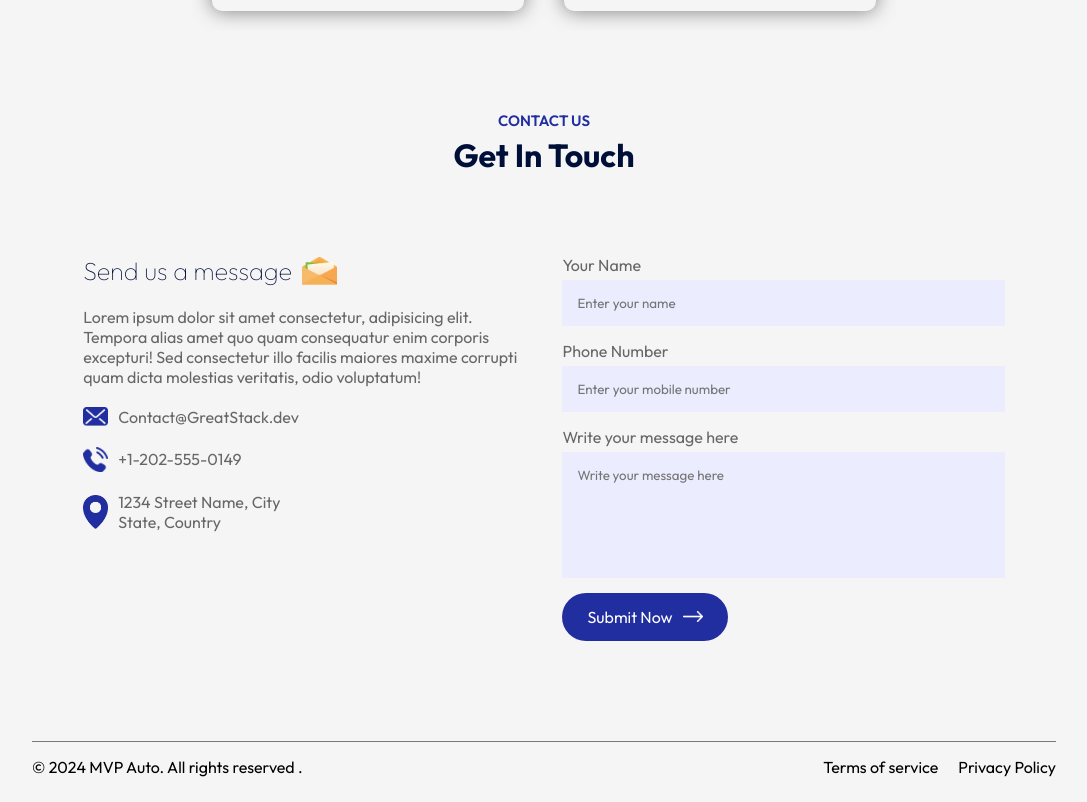
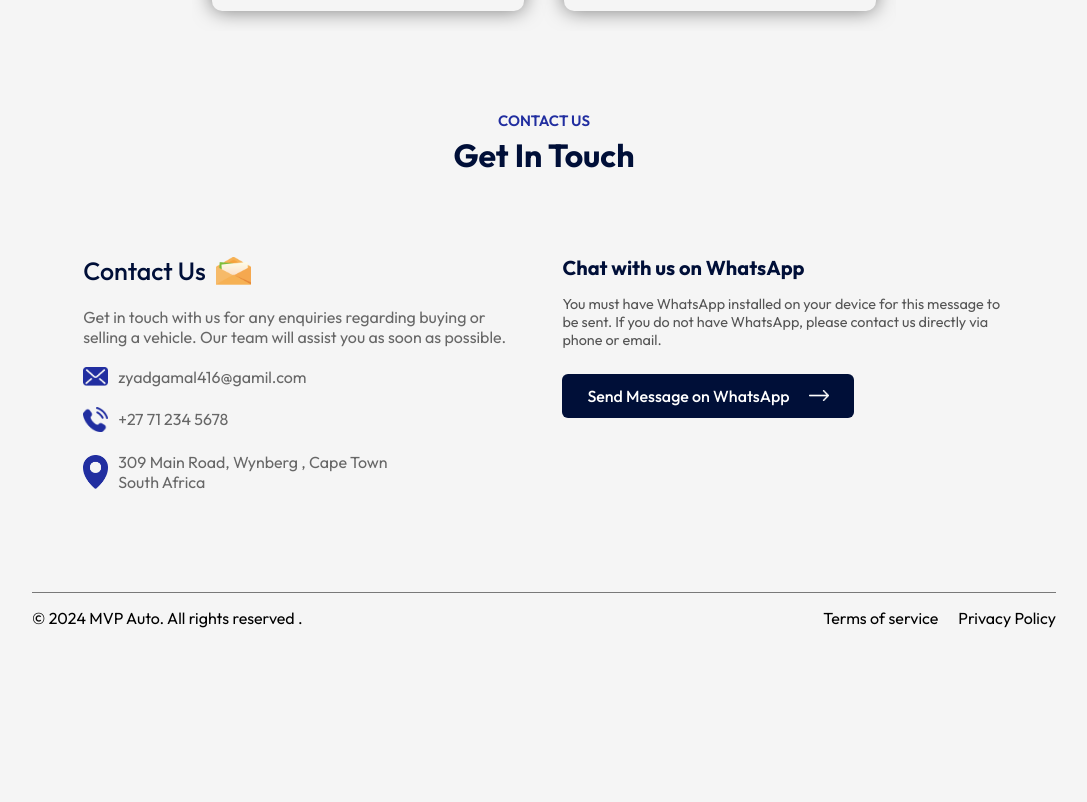
Before and after one commit to Raiqa284/mvpauto, a React (Vite) app: page / in a window 1280 px wide. Shown: the part 2880-3682 px from the top of the page, without its empty margins (96-1183 px from the left). After the commit the page ends 3533 px from the top, so only its background shows below. Built offline with nearby package versions, Linux system fonts and the light colour scheme.

Commit message:
worked sellCar form and contact details

```diff
--- a/src/components/Contact/Contact.css
+++ b/src/components/Contact/Contact.css
@@ -13,7 +13,6 @@
 .contact-col h3{
     color: #000F38;
     font-weight: 500;
-    font-weight: 25;
     font-size: 25px;
     display: flex;
     align-items: center;
@@ -41,21 +40,35 @@
     margin-right: 10px;
 
 }
-.contact form input, .contact form textarea{
-    display: block;
-    width: 100%;
-    background: #EBECFE;
-    padding: 15px;
-    border: 0;
-    outline: 0;
-    margin-bottom: 15px;
-    margin-top: 5px;
-    resize: none;
+.contact-col h4 {
+    color: #000F38;
+    font-size: 20px;
+    margin-bottom: 10px;
 }
-.contact-col span {
-    display: block;
-    margin: 20px;
+
+.whatsapp-note {
+  margin: 15px 0 25px;
+  font-size: 0.9rem;
+  color: #555;
 }
+.contact .btn {
+    display: inline-flex;
+    align-items: center;
+    gap: 10px;
+    padding: 14px 25px;
+    background-color: #000F38;
+    color: #fff;
+    text-decoration: none;
+    border-radius: 6px;
+    font-weight: 500;
+    transition: background 0.3s ease;
+}
+
+.contact .btn:hover {
+    background-color: #001a66;
+}
+
+
 /* --------media query-----------*/
 @media (max-width: 700px){
     .contact{
--- a/src/components/Contact/Contact.jsx
+++ b/src/components/Contact/Contact.jsx
@@ -1,6 +1,6 @@
-import React, { useState } from 'react'
+import React from 'react'
 import './Contact.css'
-import msg_icon from '../../assets/msg-icon.png';
+import msg_icon from '../../assets/msg-icon.png'
 import mail_icon from '../../assets/mail-icon.png'
 import phone_icon from '../../assets/phone-icon.png'
 import location_icon from '../../assets/location-icon.png'
@@ -8,57 +8,60 @@ import white_arrow from '../../assets/white-arrow.png'
 
 const Contact = () => {
 
-  const [result, setResult] = useState("");
-
-  const onSubmit = async (event) => {
-    event.preventDefault();
-    const formData = new FormData(event.target);
-    formData.append("access_key", "92141961-38b1-4f71-b548-bdf61867cf91");
-
-    const response = await fetch("https://api.web3forms.com/submit", {
-      method: "POST",
-      body: formData
-    });
-
-    const data = await response.json();
-    if (data.success) {
-      setResult("Message sent successfully!");
-      event.target.reset(); // ✅ clears the form
-    } else {
-      setResult("Error sending message");
-    }
-  };
-
+  const whatsappNumber = "27659404673"; // no +, no spaces
+  const whatsappMessage = encodeURIComponent(
+    "Hi, I’m interested in buying/selling a vehicle. I contacted you via your website."
+  );
 
   return (
-    <div className= 'contact'>
+    <div className="contact">
+
+      {/* LEFT SIDE */}
       <div className="contact-col">
-        <h3>Send us a message <img src={msg_icon} alt="" /></h3>
-        <p>Lorem ipsum dolor sit amet consectetur, adipisicing elit. Tempora alias
-             amet quo quam consequatur enim corporis excepturi! Sed consectetur illo
-              facilis maiores maxime corrupti quam dicta molestias veritatis, odio
-              voluptatum!</p>
+        <h3>Contact Us <img src={msg_icon} alt="" /></h3>
+
+        <p>
+          Get in touch with us for any enquiries regarding buying or selling a vehicle.
+          Our team will assist you as soon as possible.
+        </p>
+
         <ul>
-            <li><img src={mail_icon} alt="" />Contact@GreatStack.dev</li>
-                <li><img src={phone_icon} alt="" />+1-202-555-0149</li>
-                <li><img src={location_icon} alt="" />1234 Street Name, City<br/> State, Country</li>
+          <li>
+            <img src={mail_icon} alt="" />
+            zyadgamal416@gamil.com
+          </li>
+          <li>
+            <img src={phone_icon} alt="" />
+            +27 71 234 5678
+          </li>
+          <li>
+            <img src={location_icon} alt="" />
+            309 Main Road, Wynberg  , Cape Town <br /> South Africa
+          </li>
         </ul>
       </div>
+
+      {/* RIGHT SIDE */}
       <div className="contact-col">
-         <form onSubmit={onSubmit}>
-          <label >Your Name</label>
-          <input type="text" name='name' placeholder='Enter your name'
-          required/>
-          <label>Phone Number</label>
-          <input type="tel" name='phone' placeholder='Enter your mobile number'
-          required />
-          <label>Write your message here</label>
-          <textarea name="message" rows="6" placeholder='Write your message here'
-          required></textarea>
-          <button type='submit' className= 'btn dark-btn' >Submit Now <img src={white_arrow} alt="" /></button>
-         </form>
-        <span>{result}</span>
+
+        <h4>Chat with us on WhatsApp</h4>
+
+        <p className="whatsapp-note">
+          You must have WhatsApp installed on your device for this message to be sent.
+          If you do not have WhatsApp, please contact us directly via phone or email.
+        </p>
+
+        <a
+          href={`https://wa.me/${whatsappNumber}?text=${whatsappMessage}`}
+          target="_blank"
+          rel="noopener noreferrer"
+          className="btn dark-btn"
+        >
+          Send Message on WhatsApp <img src={white_arrow} alt="" />
+        </a>
+
       </div>
+
     </div>
   )
 }
--- a/src/components/Sell/Sell.jsx
+++ b/src/components/Sell/Sell.jsx
@@ -7,6 +7,8 @@ function Sell() {
   return (
     <div className="sell-page">
       <h1>Sell Your Car</h1>
+      <p>Note: You must have WhatsApp installed on your device in order for this form to be sent.Alternatively, you can contact us directly via phone or email.</p>
+
       <SellCarForm />
     </div>
   );
--- a/src/components/Sell/SellCarForm.css
+++ b/src/components/Sell/SellCarForm.css
@@ -1,78 +1,20 @@
-/* SellCarForm.css */
 .sell-form {
+  display: flex;
+  flex-direction: column;   /* 👈 forces vertical */
   width: 100%;
   max-width: 500px;
   margin: 0 auto;
   padding: 30px;
-  background-color: #fff;
+  background: #fff;
   border-radius: 12px;
   box-shadow: 0 8px 20px rgba(0, 0, 0, 0.1);
-  display: flex;
-  flex-direction: column; /* ensures vertical stacking */
-  gap: 15px; /* spacing between form elements */
-  font-family: Arial, sans-serif;
-}
-
-.sell-form h2 {
-  text-align: center;
-  margin-bottom: 20px;
-  color: #333;
-}
-
-.sell-form label {
-  font-weight: bold;
-  margin-bottom: 5px;
-  display: block;
 }
 
 .sell-form input,
 .sell-form select,
-.sell-form textarea {
+.sell-form textarea,
+.sell-form button {
+  display: block;           /* 👈 prevents inline layout */
   width: 100%;
-  padding: 12px 15px;
-  border: 1px solid #ccc;
-  border-radius: 8px;
-  font-size: 14px;
-  box-sizing: border-box;
-  transition: border-color 0.2s, box-shadow 0.2s;
+  margin-bottom: 15px;
 }
-
-.sell-form input:focus,
-.sell-form select:focus,
-.sell-form textarea:focus {
-  border-color: #4a90e2;
-  box-shadow: 0 0 5px rgba(74, 144, 226, 0.4);
-  outline: none;
-}
-
-.sell-form textarea {
-  resize: vertical;
-  min-height: 80px;
-}
-
-.sell-form button {
-  padding: 12px 0;
-  background-color: #4a90e2;
-  color: #fff;
-  font-size: 16px;
-  font-weight: bold;
-  border: none;
-  border-radius: 8px;
-  cursor: pointer;
-  transition: background-color 0.2s, transform 0.1s;
-}
-
-.sell-form button:hover {
-  background-color: #357ab8;
-  transform: translateY(-2px);
-}
-
-.sell-form button:active {
-  transform: translateY(0);
-}
-
-@media (max-width: 600px) {
-  .sell-form {
-    padding: 20px;
-  }
-}
--- a/src/components/Sell/SellCarForm.jsx
+++ b/src/components/Sell/SellCarForm.jsx
@@ -1,4 +1,5 @@
 import { useState } from "react";
+import "./SellCarForm.css";
 
 const SellCarForm = () => {
   const [step, setStep] = useState(1);
@@ -51,7 +52,7 @@ Phone: ${userData.phone}
 Location: ${userData.location}
     `;
 
-    const phoneNumber = "27XXXXXXXXX"; // <-- replace with YOUR WhatsApp number
+    const phoneNumber = "27659404673"; // <-- replace with YOUR WhatsApp number
     const url = `https://wa.me/${phoneNumber}?text=${encodeURIComponent(message)}`;
 
     window.open(url, "_blank");
```
Lines whose indentation alone changed are shown as unchanged.
